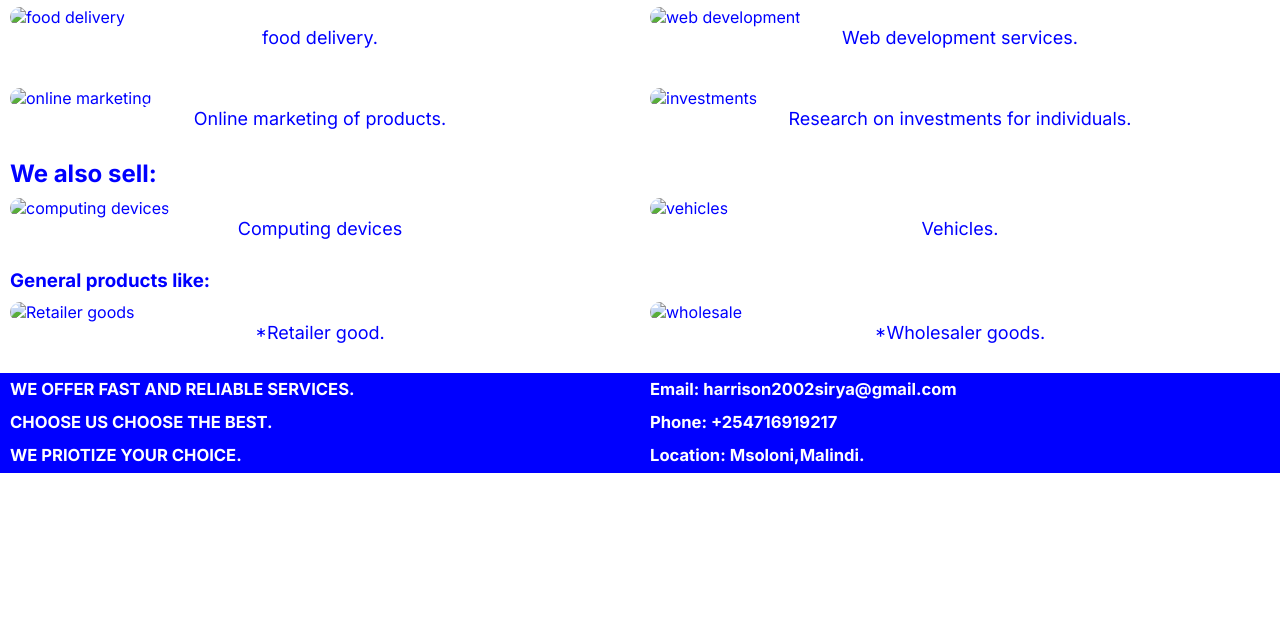
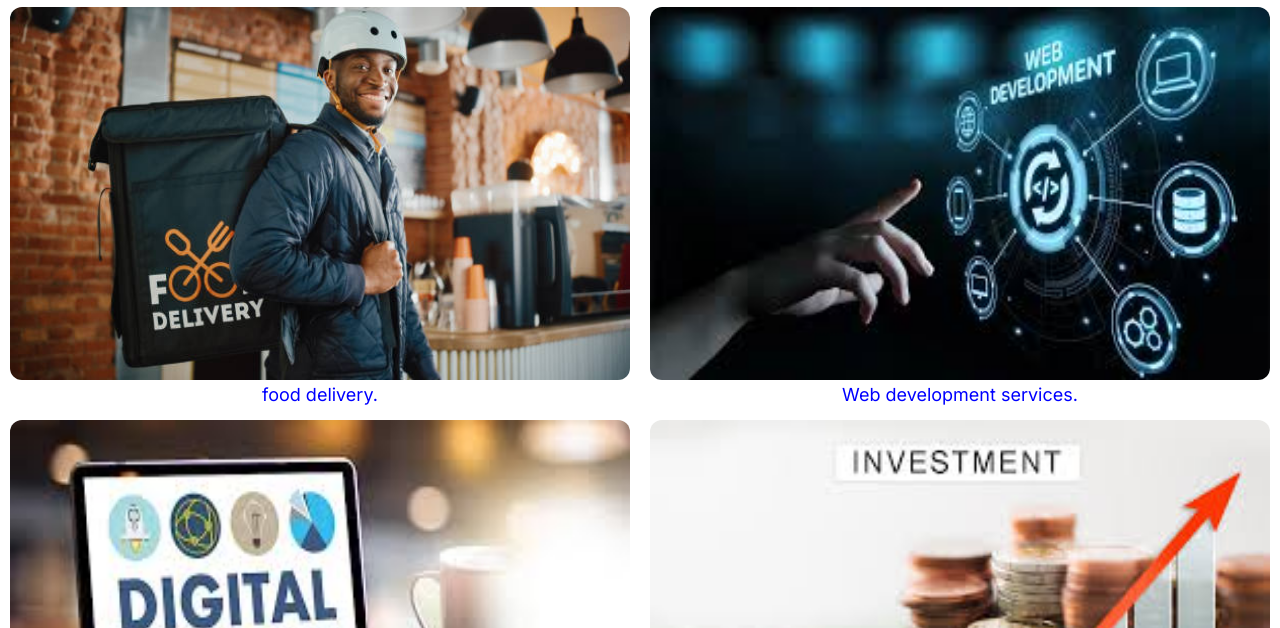
Before and after one commit to Harri254/WEBSITE01, a plain HTML site: page index.html in a window 1280 px wide. Shown: the part 141-769 px from the top of the page. Drawn offline with Linux system fonts and the light colour scheme; the site is published under a folder, as on GitHub Pages, so addresses that start at the root find nothing.

Commit message:
Update index.html

```diff
--- a/index.html
+++ b/index.html
@@ -7,16 +7,16 @@
     <link rel="stylesheet" href="style.css">
     <link rel="preconnect" href="https://fonts.gstatic.com" crossorigin>
 <link href="https://fonts.googleapis.com/css2?family=Inter:wght@100..900&family=Outfit:wght@100..900&family=Young+Serif&display=swap" rel="stylesheet">
-    <link rel="icon" href="images/LOGO.png">
+    <link rel="icon" href="./images/LOGO.png">
 </head>
 <body>
     <div id="main-container">
         <div id="dropdown">
-            <img src="images/LOGO.png" alt="Logo" width="100%" height="100%" id="logo-icon">
+            <img src="./images/LOGO.png" alt="Logo" width="100%" height="100%" id="logo-icon">
         </div>
         <div id="icon-menu">
             <div id="harmbarger">
-                <img src="images/Humburger-Menu.png" alt="harmburger menu icon" width="50%" height="50%" id="harmburger-icon">
+                <img src="./images/Humburger-Menu.png" alt="harmburger menu icon" width="50%" height="50%" id="harmburger-icon">
             </div>
             <div id="nav">
                 <ul id="navlist">
@@ -32,32 +32,32 @@
 <h2 id="we">We offer:</h2>
 <div id="big">
     <div id="slots" class="boxes">
-        <img src="/images/food delivery.jpg" alt="food delivery" width="100%" id="image">
+        <img src="./images/food delivery.jpg" alt="food delivery" width="100%" id="image">
         <p id="text-1"> food delivery.</p>
     </div>
     <div id="slots" class="boxes">
-        <img src="/images/web dev services.jpg" alt="web development" width="100%" id="image">
+        <img src="./images/web dev services.jpg" alt="web development" width="100%" id="image">
         <p> Web development services.</p>
     </div>
 </div>
 <div id="big">
     <div id="slots" class="boxes">
-        <img src="/images/online marketing.jpg" alt="online marketing" width="100%" id="image">
+        <img src="./images/online marketing.jpg" alt="online marketing" width="100%" id="image">
         <p> Online marketing of products.</p>
     </div>
     <div id="slots" class="boxes">
-        <img src="/images/Investment research.jpg" alt="investments" width="100%" id="image">
+        <img src="./images/Investment research.jpg" alt="investments" width="100%" id="image">
         <p> Research on investments for individuals.</p>
     </div>
 </div>
 <h2 id="we">We also sell:</h2>
 <div id="big">
     <div id="slots" class="boxes">
-        <img src="/images/computing devices.jpg" alt="computing devices" width="100%" id="image">
+        <img src="./images/computing devices.jpg" alt="computing devices" width="100%" id="image">
         <p> Computing devices</p>
     </div>
     <div id="slots" class="boxes">
-        <img src="/images/vehicles selling.jpg" alt="vehicles" width="100%" id="image">
+        <img src="./images/vehicles selling.jpg" alt="vehicles" width="100%" id="image">
         <p> Vehicles.</p>
     </div>
 </div>
@@ -65,11 +65,11 @@
 <h3>General products like:</h3>
 <div id="big">
     <div id="slots" class="boxes">
-        <img src="/images/retailer goods.jpg" alt="Retailer goods" width="100%" id="image">
+        <img src="./images/retailer goods.jpg" alt="Retailer goods" width="100%" id="image">
         <p> *Retailer good.</p>
     </div>
     <div id="slots" class="boxes">
-        <img src="/images/wholesale goods.jpg" alt="wholesale" width="100%" id="image">
+        <img src="./images/wholesale goods.jpg" alt="wholesale" width="100%" id="image">
         <p> *Wholesaler goods.</p>
     </div>
 </div>
```
